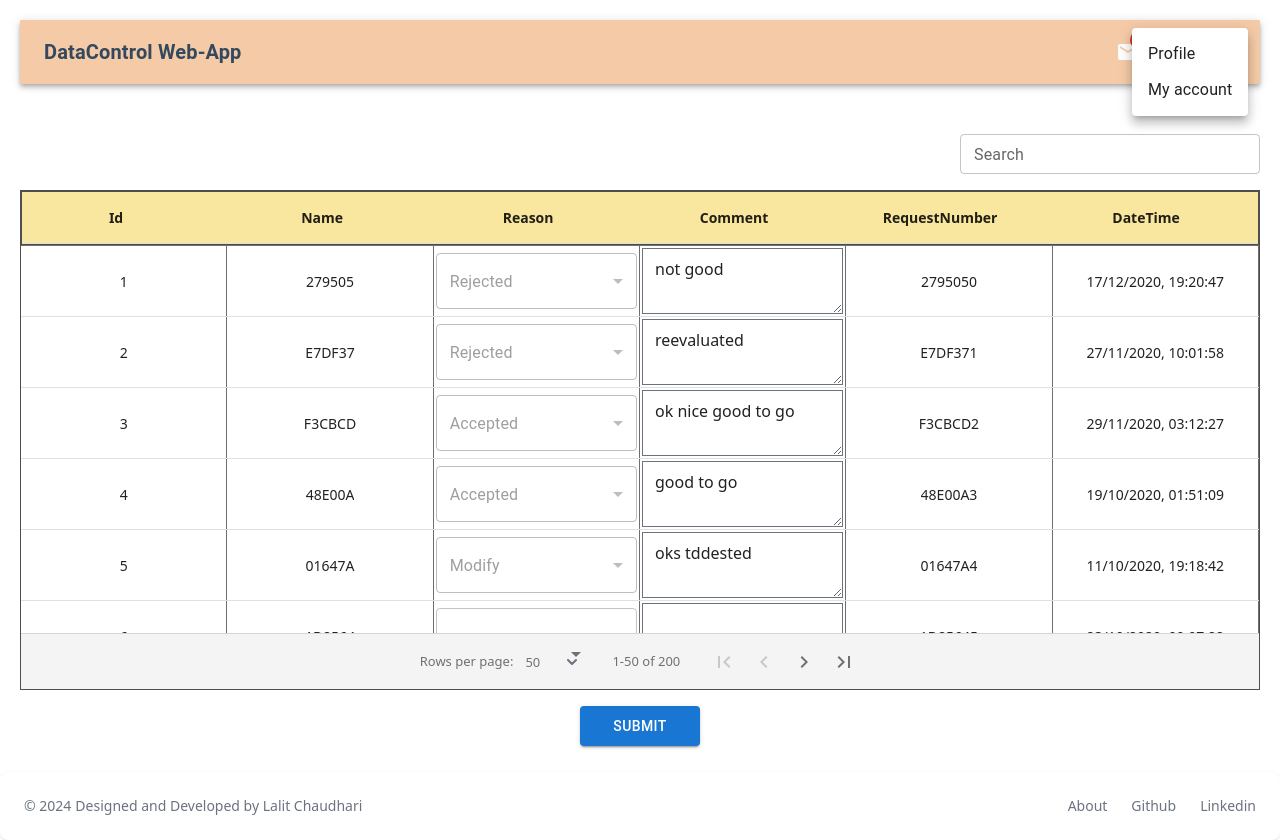
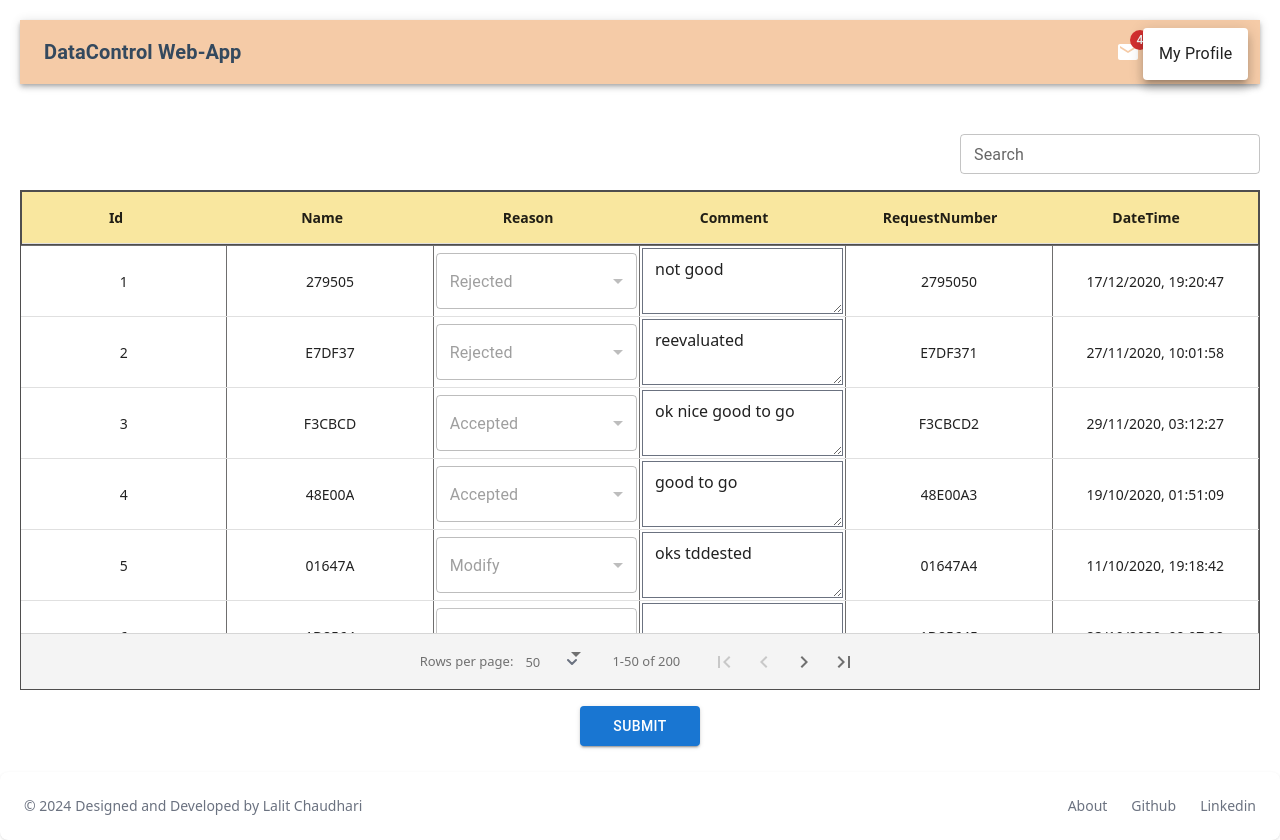
Before and after one commit to luc97500/datatable, a React (Create React App) app: page / in a window 1280 px wide. Both pictures are taken after a click on the button 1224 px from the left and 52 px from the top of the page. Built offline with nearby package versions, Linux system fonts and the light colour scheme.

Commit message:
navbar modified

```diff
--- a/src/component/navbar.jsx
+++ b/src/component/navbar.jsx
@@ -80,6 +80,12 @@ export function Navbar() {
     setMobileMoreAnchorEl(event.currentTarget);
   };
 
+  const handleProfile = () => {
+    const url = 'https://lalitchaudhariportfolio.netlify.app/';
+    window.open(url, '_blank');
+    handleMenuClose()
+  };
+
   const menuId = "primary-search-account-menu";
   const renderMenu = (
     <Menu
@@ -97,8 +103,7 @@ export function Navbar() {
       open={isMenuOpen}
       onClose={handleMenuClose}
     >
-      <MenuItem onClick={handleMenuClose}>Profile</MenuItem>
-      <MenuItem onClick={handleMenuClose}>My account</MenuItem>
+      <MenuItem onClick={handleProfile}>My Profile</MenuItem>
     </Menu>
   );
 
```
